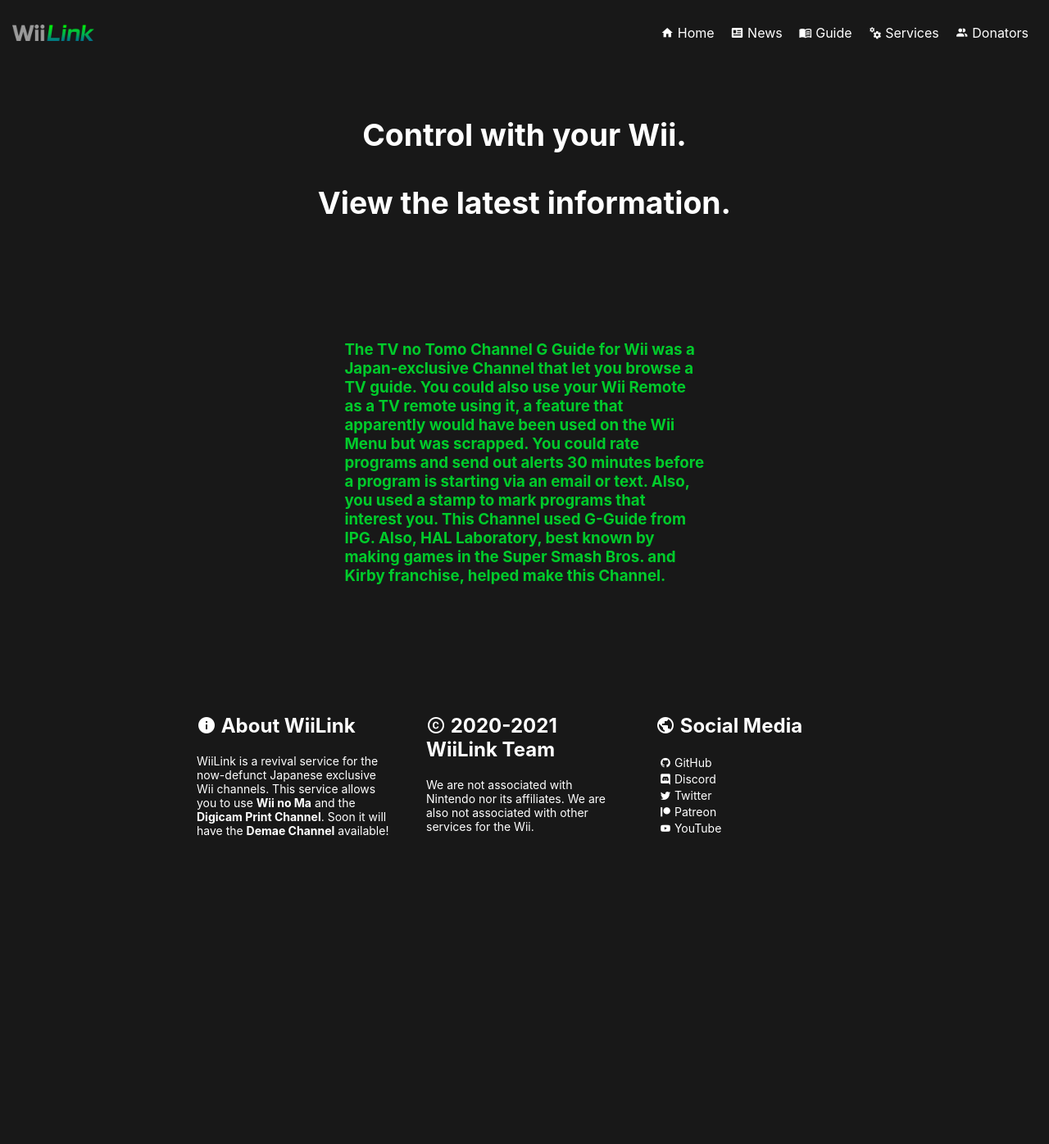
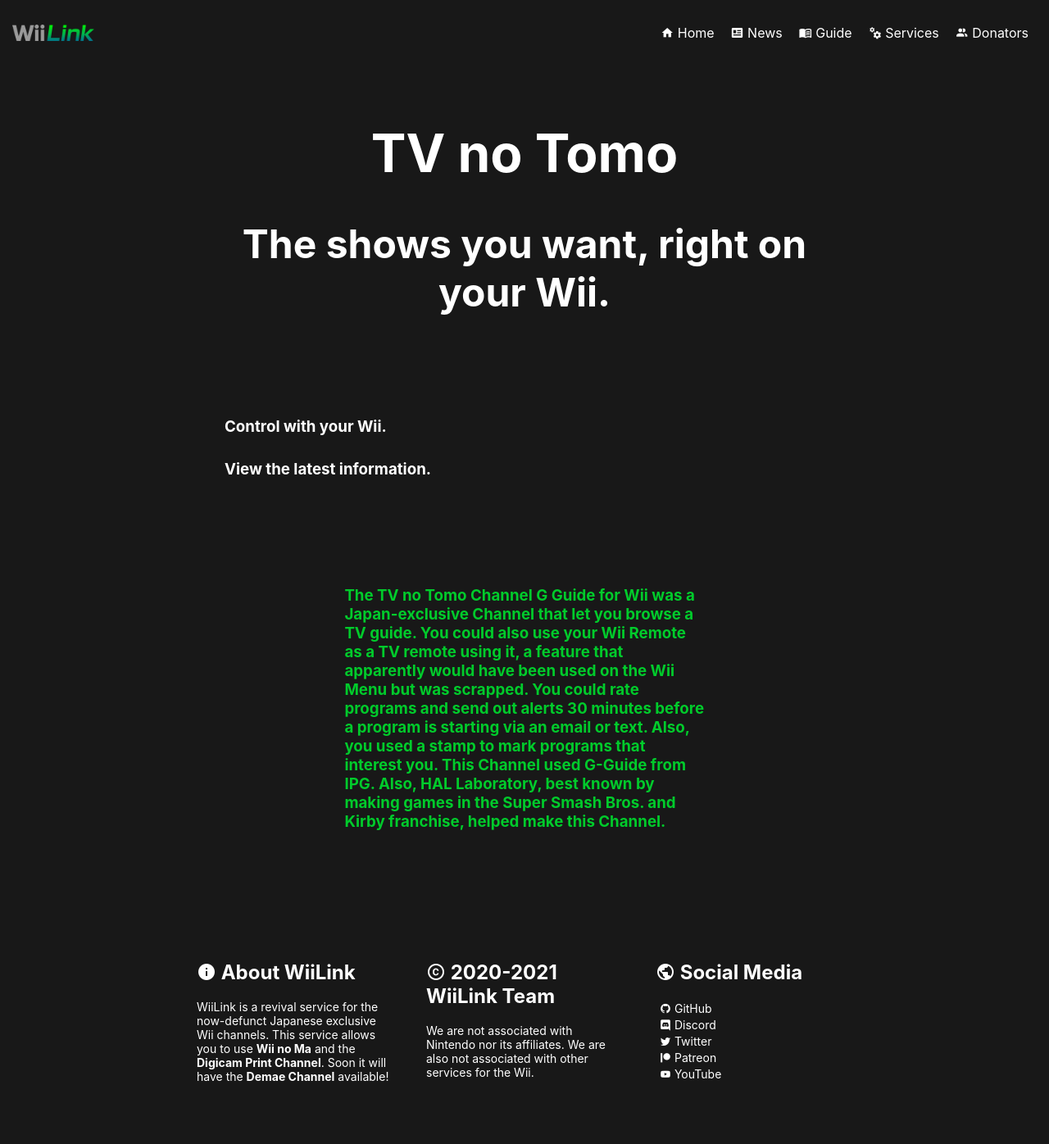
Before and after one commit to WiiLink24/WiiLink24.github.io, a Jekyll site: the page built from services/tv-helper.html, in a window 1280 px wide. Shown: the whole page at 82% size. Built offline with Jekyll 4.4.1, drawn with Linux system fonts in a browser that asks for light colours; before the commit the page ends 1096 px from its top, so only the background shows below that.

Commit message:
Fix accidental removal of header in TV No Tomo document

```diff
--- a/services/tv-helper.html
+++ b/services/tv-helper.html
@@ -4,6 +4,11 @@
 ---
 
 <div class="header header-logo">
+  <h1>TV no Tomo</h1>
+  <h2>The shows you want, right on your Wii.</h2>
+</div>
+
+<div class="section">
   <h3>Control with your Wii.</h3>
   <h3>View the latest information.</h3>
 </div>
```
